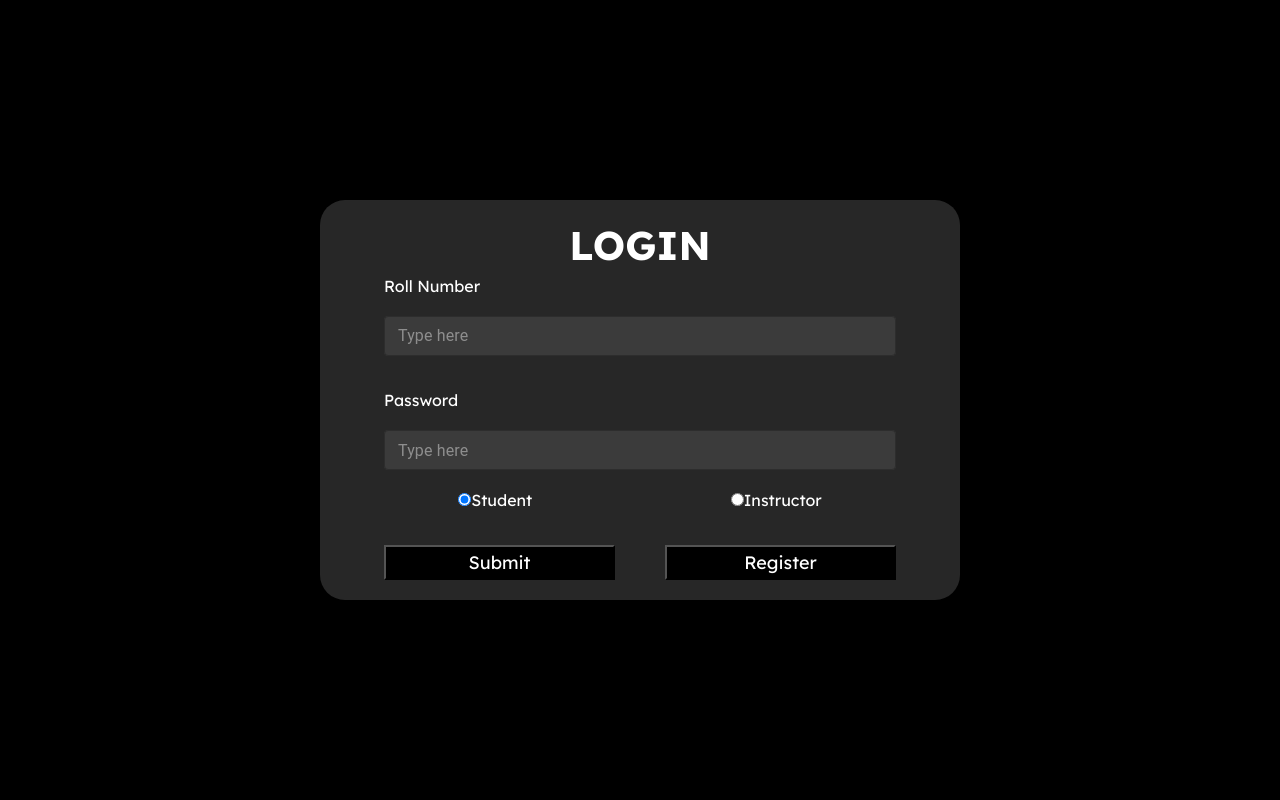
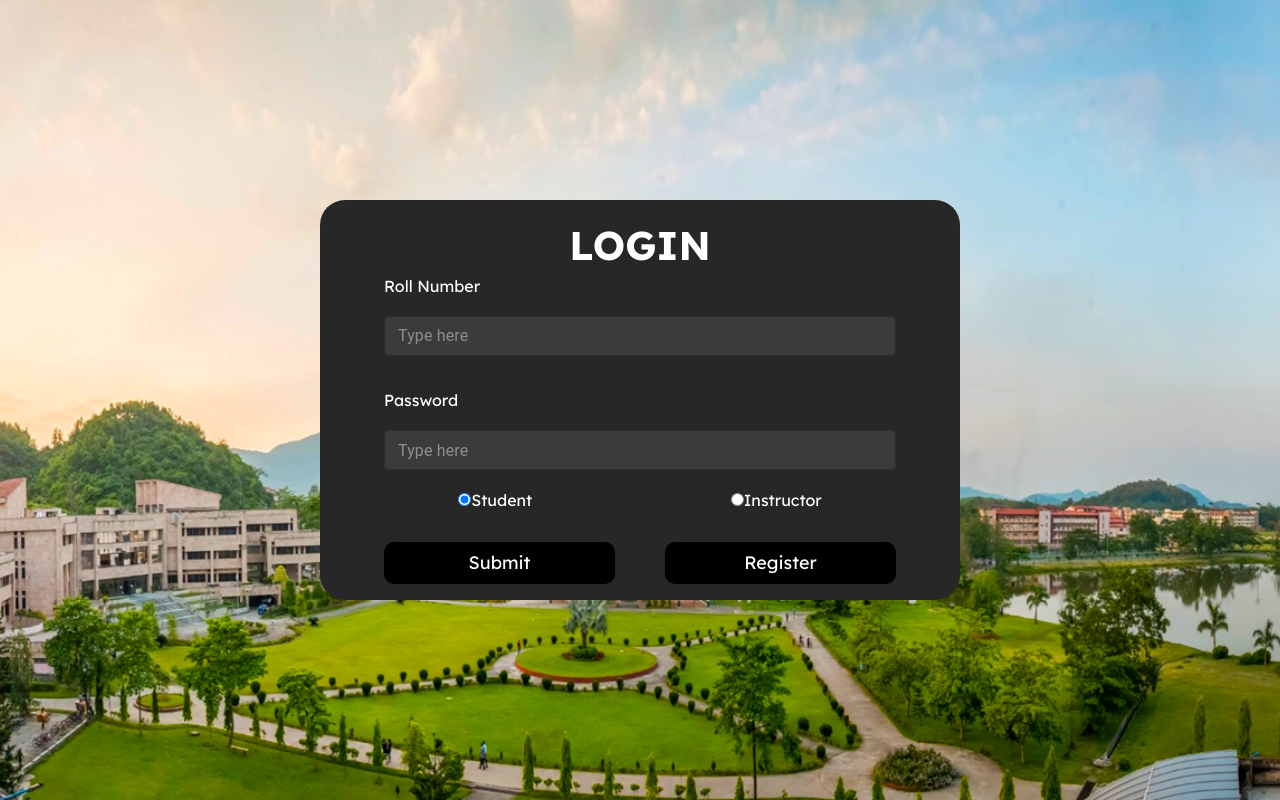
Before and after one commit to Tanmay7404/Overnight_Hackathon_CSEA, a React (Create React App) app in the folder frontend/: page / in a window 1280 px wide. Built offline with nearby package versions, Linux system fonts and the light colour scheme.

Commit message:
improved css and changed api

```diff
--- a/frontend/src/pages/login.css
+++ b/frontend/src/pages/login.css
@@ -1,3 +1,4 @@
+
 
 
 iframe#webpack-dev-server-client-overlay{ display:none!important }
@@ -14,6 +15,13 @@ iframe#webpack-dev-server-client-overlay{ display:none!important }
     background-color: black;
     font-size: 16px;
     height: 100vh;
+
+  background-size: cover;
+  background-position: center;
+  height: 100vh; /* Set to full viewport height */
+  width: 100vw; /* Set to full viewport width */
+  /* backface-visibility: hidden; */
+
   }
 
   .loginPP {
--- a/frontend/src/pages/login.js
+++ b/frontend/src/pages/login.js
@@ -1,5 +1,6 @@
 import React from "react";
 import Button from 'react-bootstrap/Button';
+import backgroundImage from '../assets/Copy-of-iitg_2021.jpg'; // Adjust path as necessary
 import './login.css';
 import Form from 'react-bootstrap/Form';
 
@@ -94,7 +95,7 @@ const handleRadioChange = (e) => {
       // };
 
   return (
-  <div class="loginPage">
+  <div class="loginPage" style={{ backgroundImage: `url(${backgroundImage})`}} >
 
     <div class="loginPP" >
       {/* <div className="fillWidthDiv">
@@ -142,12 +143,12 @@ const handleRadioChange = (e) => {
     </div>
 <div className="loginfillWidthDiv5">
   <div className="loginbuttonContainer" >
-    <Button variant="dark" className="buttonHover" style={{fontSize:"18px",padding:"0",margin:"0",width:"100%", height:"100%", backgroundColor: 'black'}} onClick={handleSubmit} >
+    <Button variant="dark" className="buttonHover" style={{fontSize:"18px",padding:"0",margin:"0",width:"100%", height:"120%",borderRadius:"10px", border:"black 2px", backgroundColor: 'black'}} onClick={handleSubmit} >
       Submit
     </Button>
   </div>
   <div className="loginbuttonContainer" >
-    <Button variant="dark" className="buttonHover" style={{fontSize:"18px",padding:"0",margin:"0",width:"100%", height:"100%", backgroundColor: 'black'}} onClick={()=>{navigate("/register")}} >
+    <Button variant="dark" className="buttonHover" style={{fontSize:"18px",padding:"0",margin:"0",width:"100%", height:"120%",borderRadius:"10px", border:"black 2px", backgroundColor: 'black'}} onClick={()=>{navigate("/register")}} >
       Register
     </Button>
   </div>
--- a/frontend/src/pages/register.js
+++ b/frontend/src/pages/register.js
@@ -1,5 +1,6 @@
 import React from "react";
 import Button from 'react-bootstrap/Button';
+import backgroundImage from '../assets/Copy-of-iitg_2021.jpg';
 import './login.css';
 import Form from 'react-bootstrap/Form';
 
@@ -105,7 +106,7 @@ window.alert(error.message)
       // };
 
   return (
-    <div class="loginPage">
+    <div class="loginPage" style={{ backgroundImage: `url(${backgroundImage})`}} >
 
     <div class="loginPP2" >
       {/* <div className="fillWidthDiv">
```
Also changed, not shown: frontend/src/assets/Copy-of-iitg_2021.jpg (added), 1 other file (tests, documents, lock files or other folders).
